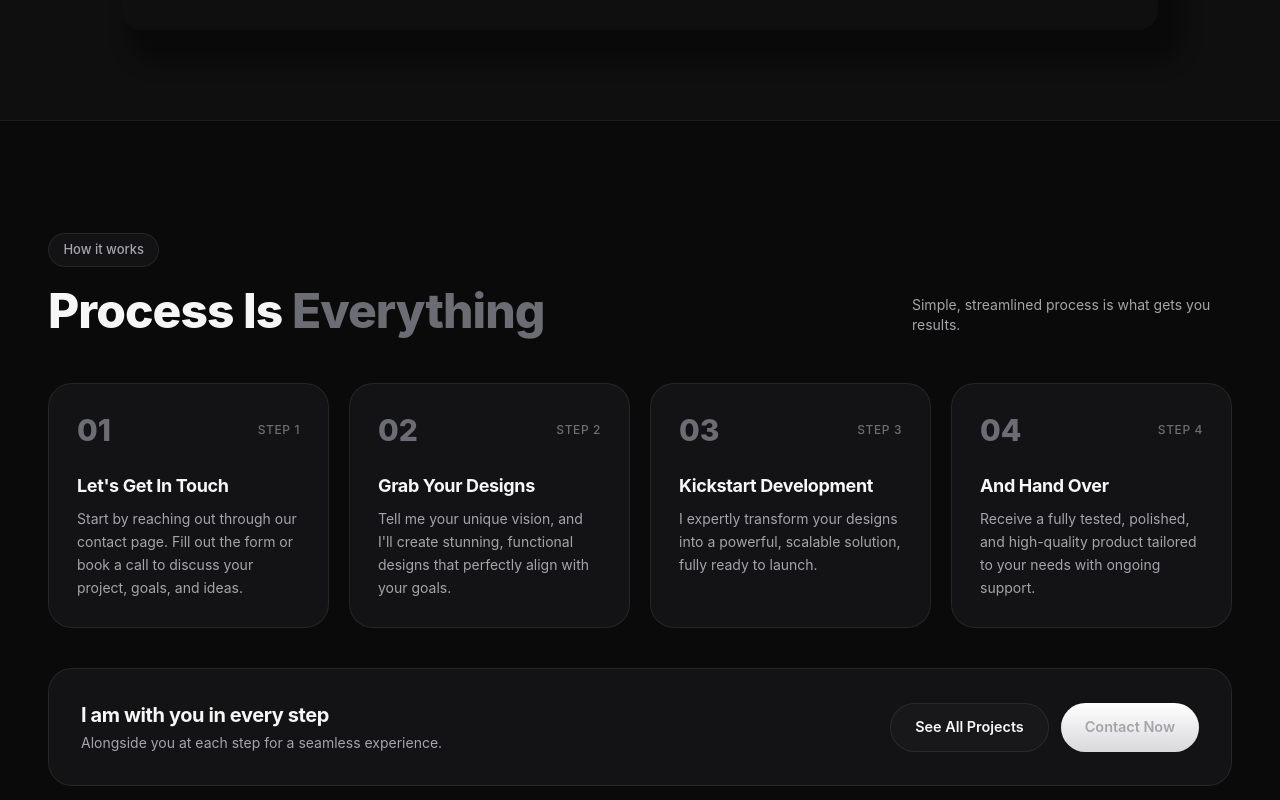
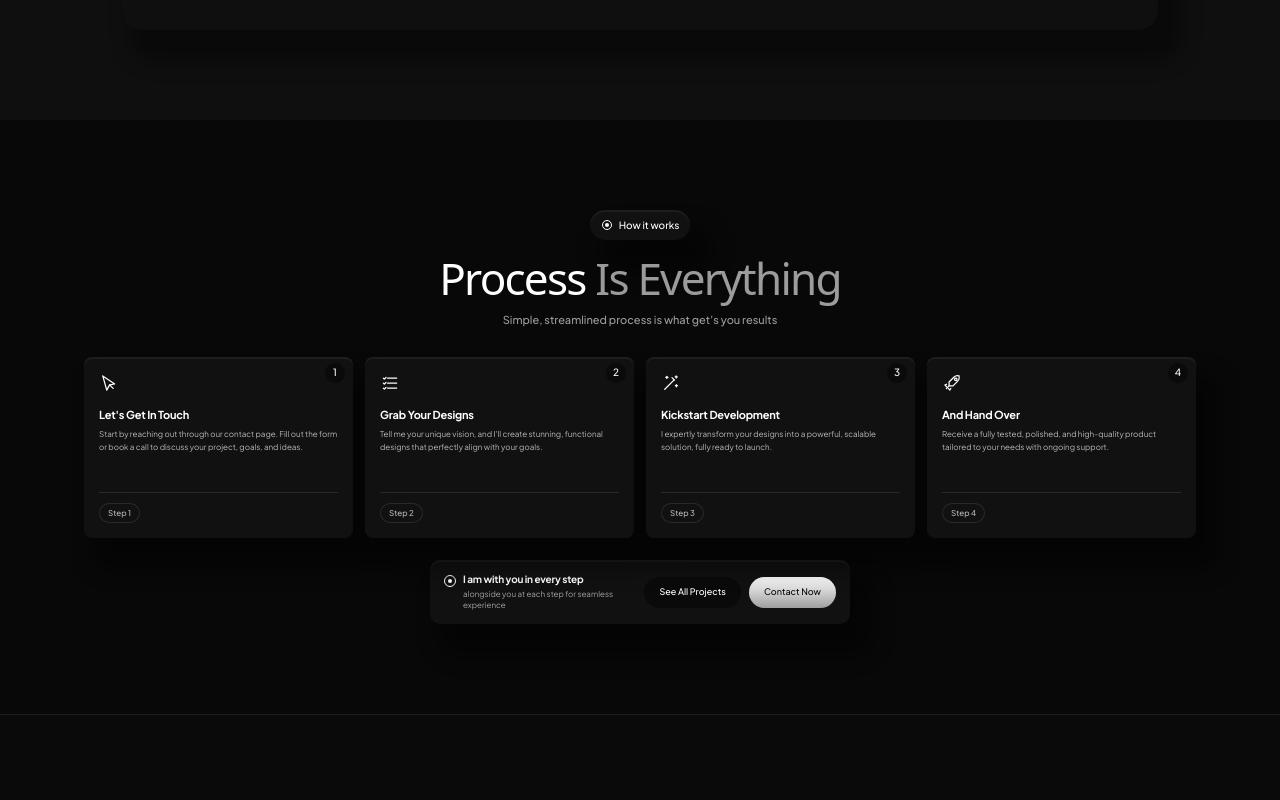
Before and after one commit to wali517/Polo, a React (Vite) app: page / in a window 1280 px wide. Shown: the part 3200-4000 px from the top of the page. Built offline with nearby package versions, Linux system fonts and the light colour scheme; a web font is replaced by a local one.

Commit message:
Almost Done

```diff
--- a/src/Components/Process.jsx
+++ b/src/Components/Process.jsx
@@ -1,56 +1,372 @@
+import React from "react";
 import { process } from "../data/content";
+
+/* =========================
+   SVG ICONS
+========================= */
+
+function CursorIcon() {
+  return (
+    <svg
+      viewBox="0 0 24 24"
+      fill="none"
+      xmlns="http://www.w3.org/2000/svg"
+      className="h-[20px] w-[20px]"
+    >
+      <path
+        d="M4.5 3.5L18.8 13.2L12.7 14.2L9.3 20.5L4.5 3.5Z"
+        stroke="white"
+        strokeWidth="1.5"
+        strokeLinecap="round"
+        strokeLinejoin="round"
+      />
+      <path
+        d="M12.7 14.2L17 18.5"
+        stroke="white"
+        strokeWidth="1.5"
+        strokeLinecap="round"
+      />
+    </svg>
+  );
+}
+
+function ListIcon() {
+  return (
+    <svg
+      viewBox="0 0 24 24"
+      fill="none"
+      xmlns="http://www.w3.org/2000/svg"
+      className="h-[20px] w-[20px]"
+    >
+      <path
+        d="M9 6H20"
+        stroke="white"
+        strokeWidth="1.5"
+        strokeLinecap="round"
+      />
+      <path
+        d="M9 12H20"
+        stroke="white"
+        strokeWidth="1.5"
+        strokeLinecap="round"
+      />
+      <path
+        d="M9 18H20"
+        stroke="white"
+        strokeWidth="1.5"
+        strokeLinecap="round"
+      />
+      <path
+        d="M4 6.2L5.2 7.4L7.2 5.4"
+        stroke="white"
+        strokeWidth="1.5"
+        strokeLinecap="round"
+        strokeLinejoin="round"
+      />
+      <path
+        d="M4 12.2L5.2 13.4L7.2 11.4"
+        stroke="white"
+        strokeWidth="1.5"
+        strokeLinecap="round"
+        strokeLinejoin="round"
+      />
+      <path
+        d="M4 18.2L5.2 19.4L7.2 17.4"
+        stroke="white"
+        strokeWidth="1.5"
+        strokeLinecap="round"
+        strokeLinejoin="round"
+      />
+    </svg>
+  );
+}
+
+function MagicWandIcon() {
+  return (
+    <svg
+      viewBox="0 0 24 24"
+      fill="none"
+      xmlns="http://www.w3.org/2000/svg"
+      className="h-[20px] w-[20px]"
+    >
+      <path
+        d="M4.5 19.5L15.8 8.2"
+        stroke="white"
+        strokeWidth="1.5"
+        strokeLinecap="round"
+      />
+      <path
+        d="M13.2 5.6L16.1 8.5"
+        stroke="white"
+        strokeWidth="1.5"
+        strokeLinecap="round"
+      />
+      <path
+        d="M18.2 3.5V6"
+        stroke="white"
+        strokeWidth="1.5"
+        strokeLinecap="round"
+      />
+      <path
+        d="M19.5 4.75H17"
+        stroke="white"
+        strokeWidth="1.5"
+        strokeLinecap="round"
+      />
+      <path
+        d="M7 4V6.5"
+        stroke="white"
+        strokeWidth="1.5"
+        strokeLinecap="round"
+      />
+      <path
+        d="M8.25 5.25H5.75"
+        stroke="white"
+        strokeWidth="1.5"
+        strokeLinecap="round"
+      />
+      <path
+        d="M18.5 14V16.5"
+        stroke="white"
+        strokeWidth="1.5"
+        strokeLinecap="round"
+      />
+      <path
+        d="M19.75 15.25H17.25"
+        stroke="white"
+        strokeWidth="1.5"
+        strokeLinecap="round"
+      />
+    </svg>
+  );
+}
+
+function RocketIcon() {
+  return (
+    <svg
+      viewBox="0 0 24 24"
+      fill="none"
+      xmlns="http://www.w3.org/2000/svg"
+      className="h-[20px] w-[20px]"
+    >
+      <path
+        d="M14.2 5.1C16.7 2.6 20.5 3.5 20.5 3.5C20.5 3.5 21.4 7.3 18.9 9.8L13.2 15.5L8.5 15.5L8.5 10.8L14.2 5.1Z"
+        stroke="white"
+        strokeWidth="1.5"
+        strokeLinecap="round"
+        strokeLinejoin="round"
+      />
+      <path
+        d="M8.5 15.5L5.2 18.8"
+        stroke="white"
+        strokeWidth="1.5"
+        strokeLinecap="round"
+      />
+      <path
+        d="M5.5 13.5L3.5 14.5L5.5 16.5"
+        stroke="white"
+        strokeWidth="1.5"
+        strokeLinecap="round"
+        strokeLinejoin="round"
+      />
+      <path
+        d="M10.5 18.5L9.5 20.5L7.5 18.5"
+        stroke="white"
+        strokeWidth="1.5"
+        strokeLinecap="round"
+        strokeLinejoin="round"
+      />
+      <circle
+        cx="16.5"
+        cy="7.5"
+        r="1.5"
+        stroke="white"
+        strokeWidth="1.5"
+      />
+    </svg>
+  );
+}
+
+/* =========================
+   PROCESS ICONS
+========================= */
+
+const processIcons = [
+  CursorIcon,
+  ListIcon,
+  MagicWandIcon,
+  RocketIcon,
+];
+
+/* =========================
+   PROCESS COMPONENT
+========================= */
 
 export default function Process() {
   return (
-    <section className="section-pad border-t border-border">
-      <div className="container-page">
-        <div className="flex flex-col items-start gap-3 sm:flex-row sm:items-end sm:justify-between">
-          <div>
-            <span className="eyebrow">How it works</span>
-            <h2 className="mt-5 text-balance font-display text-4xl font-extrabold sm:text-5xl">
-              Process Is <span className="text-dim">Everything</span>
+    <section
+      id="process"
+      className="w-full overflow-hidden bg-[#080808] py-[80px] lg:py-[90px]"
+    >
+      <div className="mx-auto w-full max-w-[1180px] px-5 sm:px-8 lg:px-[34px]">
+
+        {/* =========================
+            HEADING
+        ========================= */}
+
+        <div className="flex flex-col items-center text-center">
+
+          {/* How it works badge */}
+
+          <div
+            className="inline-flex h-[30px] items-center gap-[6px] rounded-[20px] px-[11px] py-[5px]"
+            style={{
+              backgroundColor: "#111111",
+              boxShadow:
+                "rgba(0,0,0,0.4) 16px 24px 20px 8px, rgba(184,180,180,0.08) 0px 2px 0px 0px inset",
+            }}
+          >
+            <span className="relative flex h-[12px] w-[12px] items-center justify-center">
+              <span className="absolute h-[10px] w-[10px] rounded-full border border-white" />
+              <span className="h-[4px] w-[4px] rounded-full bg-white" />
+            </span>
+
+            <span className="font-jakarta text-[10px] font-medium leading-none text-white">
+              How it works
+            </span>
+          </div>
+
+          {/* Heading */}
+
+          <h2 className="mt-[14px] font-satoshi text-[32px] font-medium leading-[1.1] tracking-[-0.04em] text-white sm:text-[40px] lg:text-[44px]">
+            Process{" "}
+            <span className="text-white/60">
+              Is Everything
+            </span>
           </h2>
-          </div>
-          <p className="max-w-xs text-sm text-body">
-            Simple, streamlined process is what gets you results.
+
+          {/* Description */}
+
+          <p className="mt-[10px] font-jakarta text-[10px] font-medium leading-[1.5] text-white/60 sm:text-[11px]">
+            Simple, streamlined process is what get's you results
           </p>
         </div>
 
-        <div className="mt-12 grid gap-5 md:grid-cols-2 xl:grid-cols-4">
-          {process.map((item, i) => (
-            <div key={item.step} className="card relative flex flex-col gap-6 p-7">
-              <div className="flex items-center justify-between">
-                <span className="font-display text-3xl font-extrabold text-dim">{item.step}</span>
-                <span className="text-xs font-medium uppercase tracking-wider text-dim">
-                  Step {i + 1}
+        {/* =========================
+            PROCESS CARDS
+        ========================= */}
+
+        <div className="mt-[28px] grid gap-[12px] md:grid-cols-2 xl:grid-cols-4">
+
+          {process.map((item, index) => {
+            const Icon = processIcons[index];
+
+            return (
+              <div
+                key={item.step}
+                className="group relative flex min-h-[181px] flex-col rounded-[8px] bg-[#111111] px-[15px] pt-[14px] pb-[15px] transition-transform duration-500 ease-out hover:-translate-y-[3px]"
+                style={{
+                  boxShadow:
+                    "rgba(0,0,0,0.4) 16px 24px 20px 8px, rgba(184,180,180,0.08) 0px 2px 0px 0px inset",
+                }}
+              >
+                {/* Number */}
+
+                <div className="absolute right-[8px] top-[6px] flex h-[20px] w-[20px] items-center justify-center rounded-full bg-[#0A0A0A]">
+                  <span className="font-jakarta text-[10px] font-medium text-white">
+                    {index + 1}
                   </span>
                 </div>
-              <div>
-                <h3 className="font-display text-lg font-bold text-heading">{item.title}</h3>
-                <p className="mt-2 text-sm leading-relaxed text-body">{item.body}</p>
+
+                {/* Icon */}
+
+                <div className="flex h-[24px] items-center">
+                  <Icon />
+                </div>
+
+                {/* Content */}
+
+                <div className="mt-[13px]">
+                  <h3 className="font-jakarta text-[11px] font-bold leading-[1.3] text-white">
+                    {item.title}
+                  </h3>
+
+                  <p className="mt-[6px] max-w-[245px] font-jakarta text-[8px] font-normal leading-[1.55] text-white/70">
+                    {item.body}
+                  </p>
+                </div>
+
+                {/* Divider */}
+
+                <div className="mt-auto pt-[12px]">
+                  <div className="h-px w-full bg-white/10" />
+
+                  {/* Step badge */}
+
+                  <div className="mt-[10px] inline-flex h-[20px] items-center rounded-full border border-white/10 bg-[#111111] px-[8px]">
+                    <span className="font-jakarta text-[8px] font-medium leading-none text-white/70">
+                      Step {index + 1}
+                    </span>
                   </div>
                 </div>
-          ))}
+              </div>
+            );
+          })}
         </div>
 
-        <div className="mt-10 flex flex-col items-start justify-between gap-6 rounded-3xl border border-border bg-surface p-8 sm:flex-row sm:items-center">
+        {/* =========================
+            BOTTOM CTA
+        ========================= */}
+
+        <div
+          className="mx-auto mt-[22px] flex w-full max-w-[420px] flex-col justify-between gap-[18px] rounded-[10px] bg-[#111111] px-[14px] py-[13px] sm:max-w-[420px] sm:flex-row sm:items-center"
+          style={{
+            boxShadow:
+              "rgba(0,0,0,0.4) 16px 24px 20px 8px, rgba(184,180,180,0.08) 0px 2px 0px 0px inset",
+          }}
+        >
+          {/* CTA text */}
+
+          <div className="flex items-start gap-[7px]">
+            <span className="mt-[2px] flex h-[12px] w-[12px] shrink-0 items-center justify-center rounded-full border border-white">
+              <span className="h-[4px] w-[4px] rounded-full bg-white" />
+            </span>
+
             <div>
-            <h3 className="font-display text-xl font-bold text-heading">
+              <h3 className="font-jakarta text-[10px] font-bold leading-[1.3] text-white">
                 I am with you in every step
               </h3>
-            <p className="mt-1 text-sm text-body">
-              Alongside you at each step for a seamless experience.
+
+              <p className="mt-[3px] font-jakarta text-[8px] leading-[1.4] text-white/60">
+                alongside you at each step for seamless experience
               </p>
             </div>
-          <div className="flex flex-wrap gap-3">
-            <a href="#projects" className="btn-secondary">
+          </div>
+
+          {/* Buttons */}
+
+          <div className="flex shrink-0 items-center gap-[8px]">
+
+            <a
+              href="#projects"
+              className="flex h-[31px] items-center justify-center rounded-full bg-[#0A0A0A] px-[15px] font-jakarta text-[9px] font-medium text-white transition-all duration-300 hover:bg-white/10"
+            >
               See All Projects
             </a>
-            <a href="#contact" className="btn-primary">
+
+            <a
+              href="#contact"
+              className="flex h-[31px] items-center justify-center rounded-full px-[15px] font-jakarta text-[9px] font-medium text-[#0A0A0A] transition-transform duration-300 hover:scale-[1.03]"
+              style={{
+                background:
+                  "linear-gradient(180deg, #FFFFFF 0%, #787878 140%)",
+              }}
+            >
               Contact Now
             </a>
           </div>
         </div>
+
       </div>
     </section>
   );
```
Also changed, not shown: src/Components/Profile.jsx (+3 -7 lines). Lines whose indentation alone changed are shown as unchanged.
